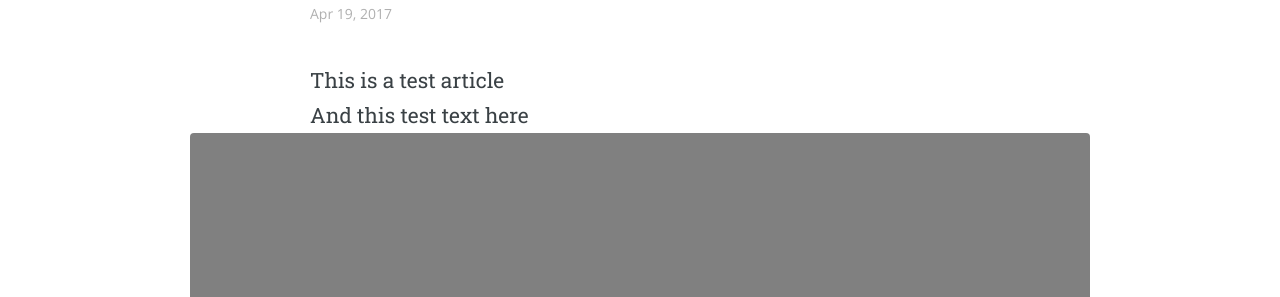
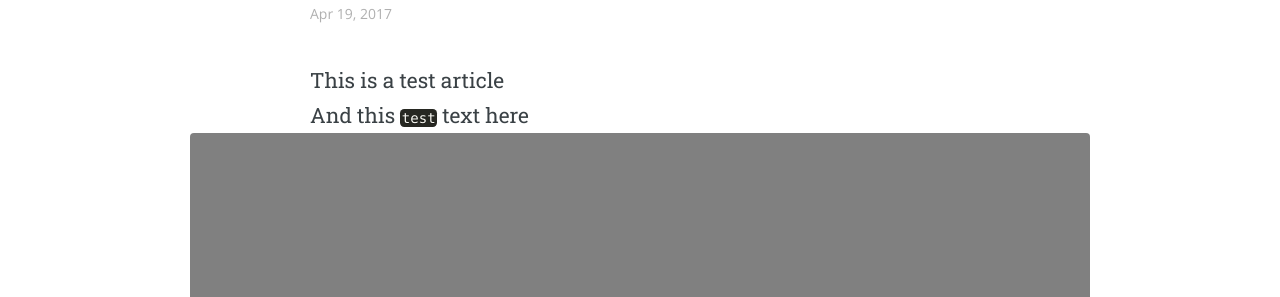
Before and after one commit to grudnks/grudnks.github.io, a Jekyll site: the page built from _posts/2017-04-19-welcome-to-jekyll.markdown, in a window 1280 px wide. Shown: the part 191-488 px from the top of the page. Built offline with Jekyll 4.4.1, drawn with Linux system fonts in a browser that asks for light colours; some web fonts are replaced.

````diff
--- a/_posts/2017-04-19-welcome-to-jekyll.markdown
+++ b/_posts/2017-04-19-welcome-to-jekyll.markdown
@@ -6,7 +6,7 @@ categories: test
 coverPhoto: "/assets/img/img_placeholder.png"
 ---
 This is a test article
-And this test text here
+And this `test` text here
 <img src="{{ site.url }}/assets/img/img_placeholder.png">
 ```python
 """Highlight Test"""
````
